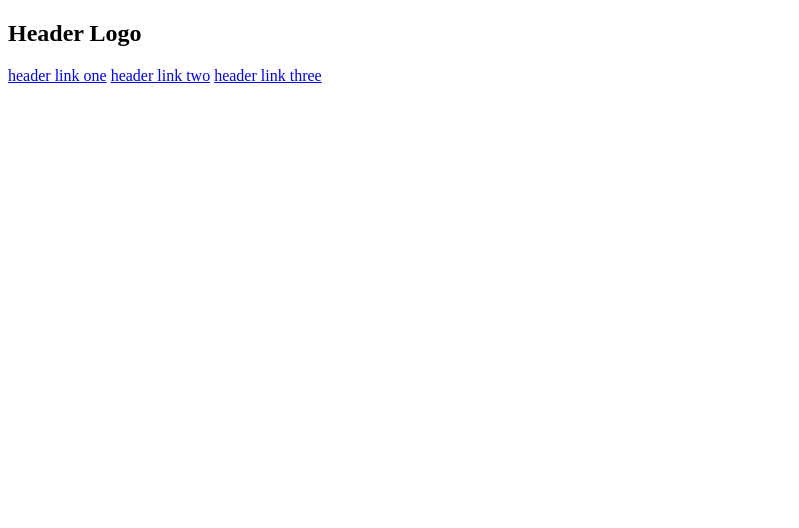
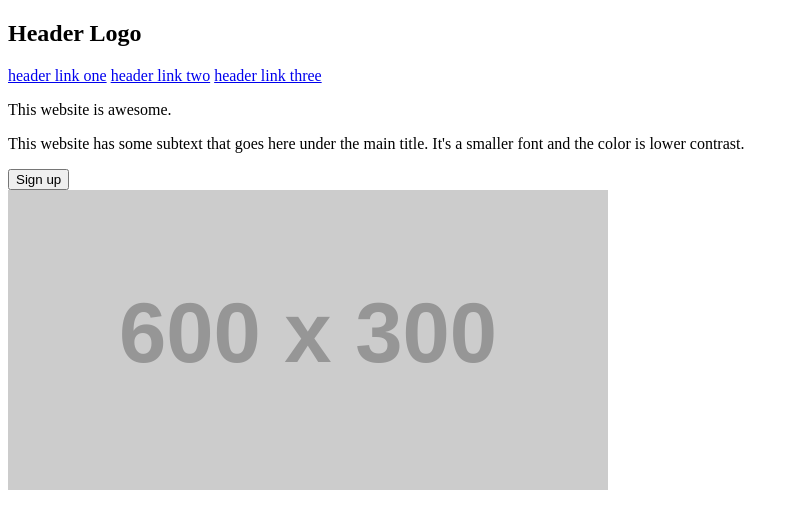
Before and after one commit to Eduardo06sp/flex-landing-page, a plain HTML site: page index.html in a window 1280 px wide. Shown: the whole page, without its empty margins (0-799 px from the left). Drawn offline with Linux system fonts and the light colour scheme; placeholder pictures from the web are drawn by us.

Commit message:
feat: add hero section

```diff
--- a/index.html
+++ b/index.html
@@ -15,5 +15,15 @@
         <a href="#">header link three</a>
       </div>
     </nav>
+
+    <section id="hero">
+      <div id="hero-description">
+        <p>This website is awesome.</p>
+        <p>This website has some subtext that goes here under the main title. It's a smaller font and the color is lower contrast.</p>
+        <button>Sign up</button>
+      </div>
+
+      <img src="https://via.placeholder.com/600x300" alt="">
+    </section>
   </body>
 </html>
```
